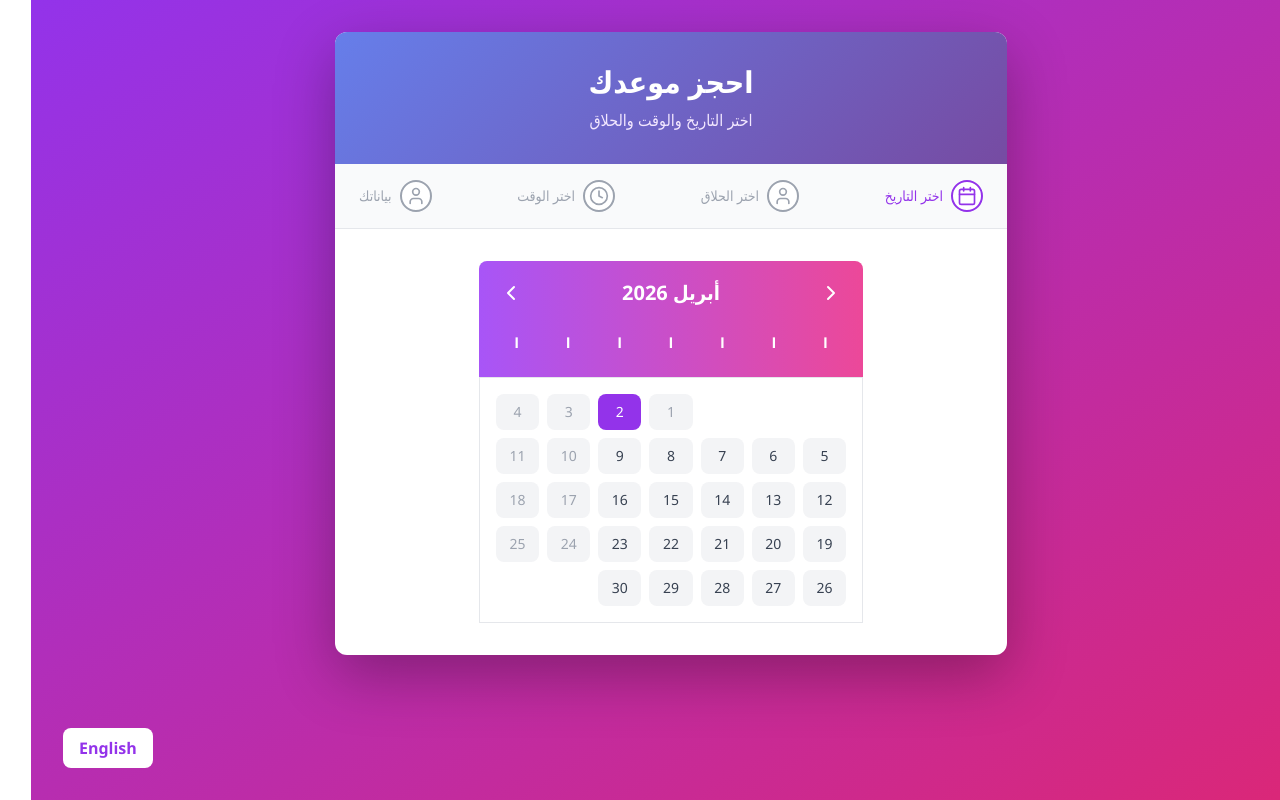
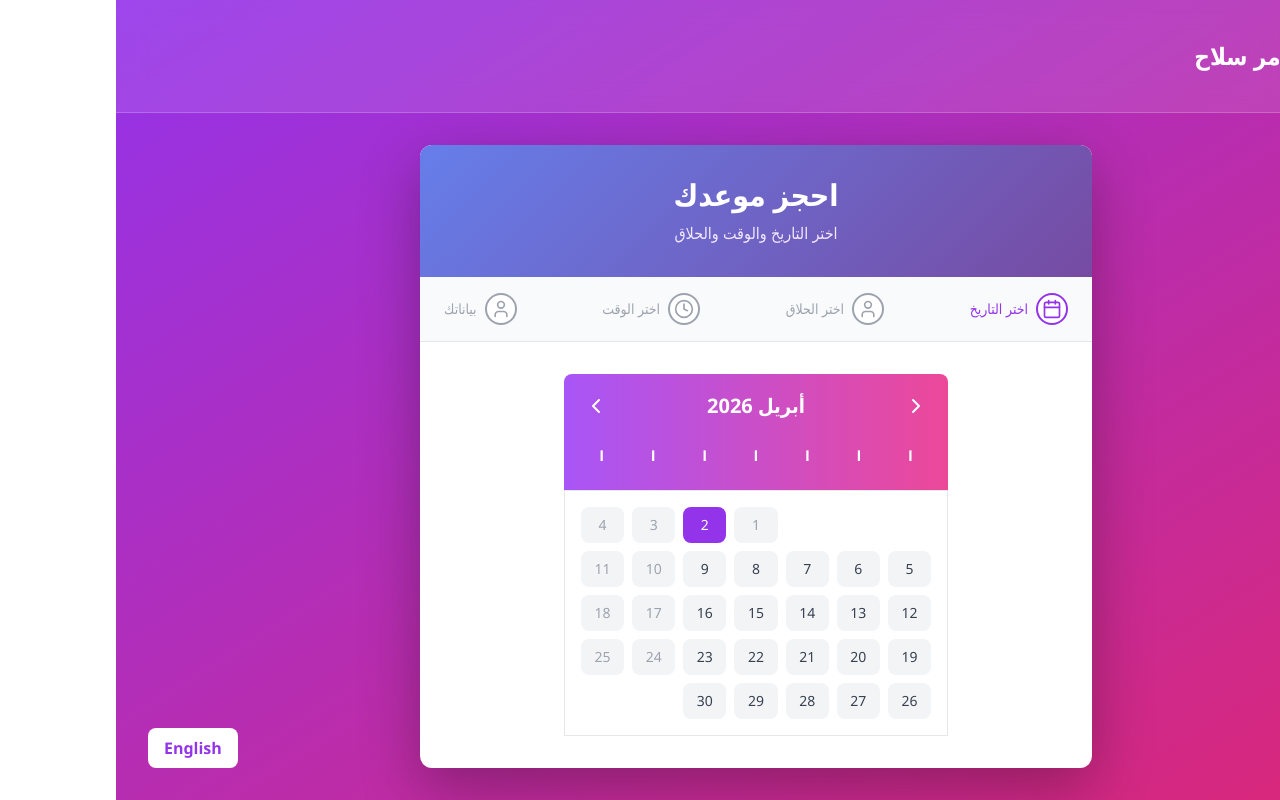
Before and after one commit to youssefa7med/Amr-Salah-Bookings, a React (Vite) app: page / in a window 1280 px wide. Built offline with nearby package versions, Linux system fonts and the light colour scheme; no server answers.

Commit message:
Add: Logo integration to app header and booking confirmation

```diff
--- a/src/App.tsx
+++ b/src/App.tsx
@@ -1,6 +1,7 @@
 import { Toaster } from 'react-hot-toast'
 import { useTranslation } from 'react-i18next'
 import BookingPage from './pages/BookingPage'
+import Logo from './components/Logo'
 import './App.css'
 
 function App() {
@@ -9,6 +10,16 @@ function App() {
   return (
     <div className="min-h-screen bg-gradient-to-br from-purple-600 to-pink-600">
       <Toaster position="top-center" />
+
+      {/* Header with Logo */}
+      <div className="bg-white bg-opacity-10 backdrop-blur-md border-b border-white border-opacity-20">
+        <div className="container mx-auto px-4 py-4 flex items-center justify-between">
+          <div className="flex items-center gap-3">
+            <Logo size="md" />
+            <h1 className="text-white text-2xl font-bold">امر سلاح</h1>
+          </div>
+        </div>
+      </div>
 
       <div className="container mx-auto px-4 py-8">
         <BookingPage />
--- /dev/null
+++ b/src/components/Logo.tsx
@@ -0,0 +1,20 @@
+interface LogoProps {
+  size?: 'sm' | 'md' | 'lg'
+  className?: string
+}
+
+const sizeMap = {
+  sm: 'w-12 h-12',
+  md: 'w-20 h-20',
+  lg: 'w-32 h-32',
+}
+
+export default function Logo({ size = 'md', className = '' }: LogoProps) {
+  return (
+    <img
+      src="/logo.png"
+      alt="Amr Salah Barber Shop"
+      className={`${sizeMap[size]} object-contain ${className}`}
+    />
+  )
+}
--- a/src/pages/BookingConfirmation.tsx
+++ b/src/pages/BookingConfirmation.tsx
@@ -2,6 +2,7 @@ import { useState } from 'react'
 import { useTranslation } from 'react-i18next'
 import { Loader, CheckCircle } from 'lucide-react'
 import { useBookings } from '../hooks/useBookings'
+import Logo from '../components/Logo'
 
 interface BookingConfirmationProps {
   bookingData: {
@@ -49,6 +50,7 @@ export default function BookingConfirmation({ bookingData, onConfirm }: BookingC
   if (bookingCreated && bookingId) {
     return (
       <div className="text-center py-12">
+        <Logo size="lg" className="mx-auto mb-6" />
         <CheckCircle className="mx-auto mb-4 text-green-600" size={64} />
         <h3 className="text-2xl font-bold text-gray-800 mb-4">{t('booking.success')}</h3>
         <div className="bg-green-50 p-6 rounded-lg mb-6 space-y-2 text-right">
```
Also changed, not shown: public/logo.png (added), 1 other file (tests, documents, lock files or other folders).
